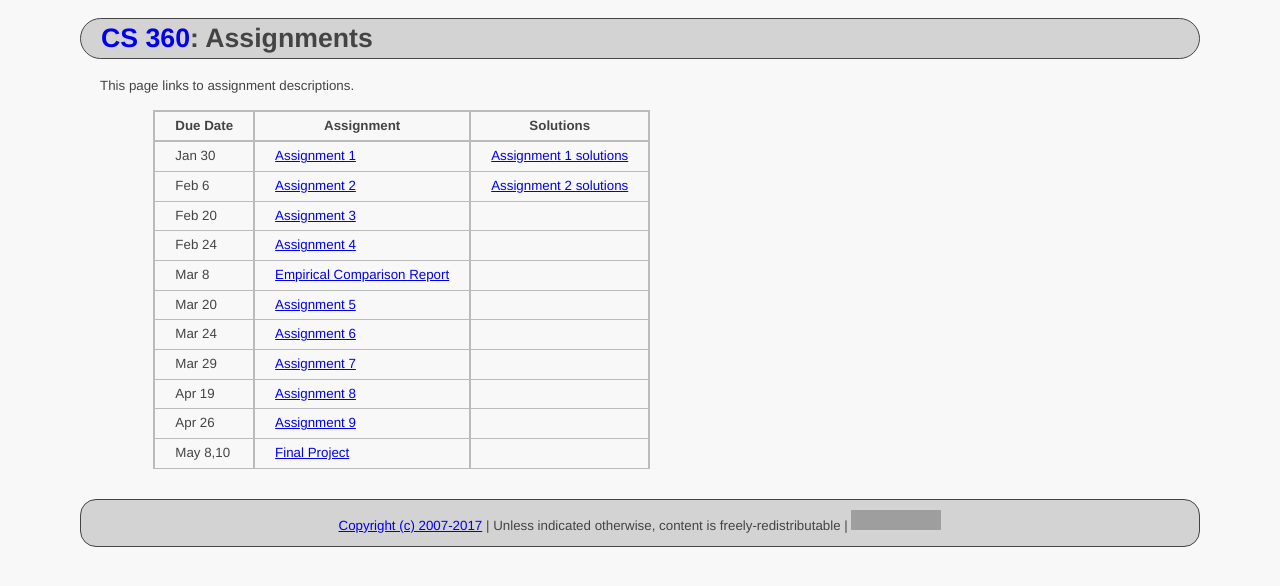
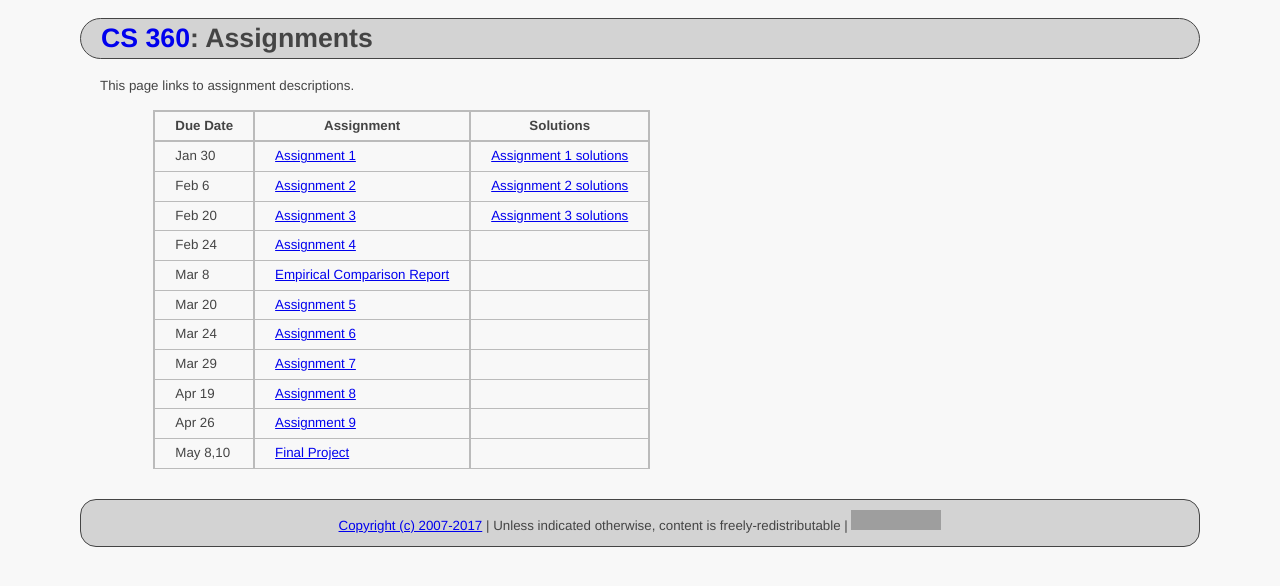
Before and after one commit to ycpcs/cs360-spring2017, a Jekyll site: the page built from assign/index.md, in a window 1280 px wide. Shown: the top 586 px of the page. Built offline with Jekyll 4.4.1, drawn with Linux system fonts in a browser that asks for light colours; grey boxes are pictures that could not be loaded.

Commit message:
add assign 3 solutions
add assign 3 solutions

```diff
--- a/assign/index.md
+++ b/assign/index.md
@@ -9,7 +9,7 @@ This page links to assignment descriptions.
 > -------- | -------------------------------------------------------- | ------------------------------------------------------- |
 > Jan 30   | [Assignment 1](../assign/assign01.html)                  | [Assignment 1 solutions](../assign/sol/assign01sol.pdf) |
 > Feb 6    | [Assignment 2](../assign/assign02.html)                  | [Assignment 2 solutions](../assign/sol/assign02sol.pdf) |
-> Feb 20   | [Assignment 3](../assign/assign03.html)                  | <!-- [Assignment 3 solutions](../assign/sol/assign03sol.pdf) --> |
+> Feb 20   | [Assignment 3](../assign/assign03.html)                  | [Assignment 3 solutions](../assign/sol/assign03sol.pdf) |
 > Feb 24   | [Assignment 4](../assign/assign04.html)                  | <!-- [Assignment 4 solutions](../assign/sol/assign04sol.pdf) --> |
 > Mar 8    | [Empirical Comparison Report](../assign/emp_comp.html)   |           |
 > Mar 20   | [Assignment 5](../assign/assign05.html)                  | <!-- [Assignment 5 solutions](../assign/sol/assign05sol.pdf) --> |
```
Also changed, not shown: 1 other file.
